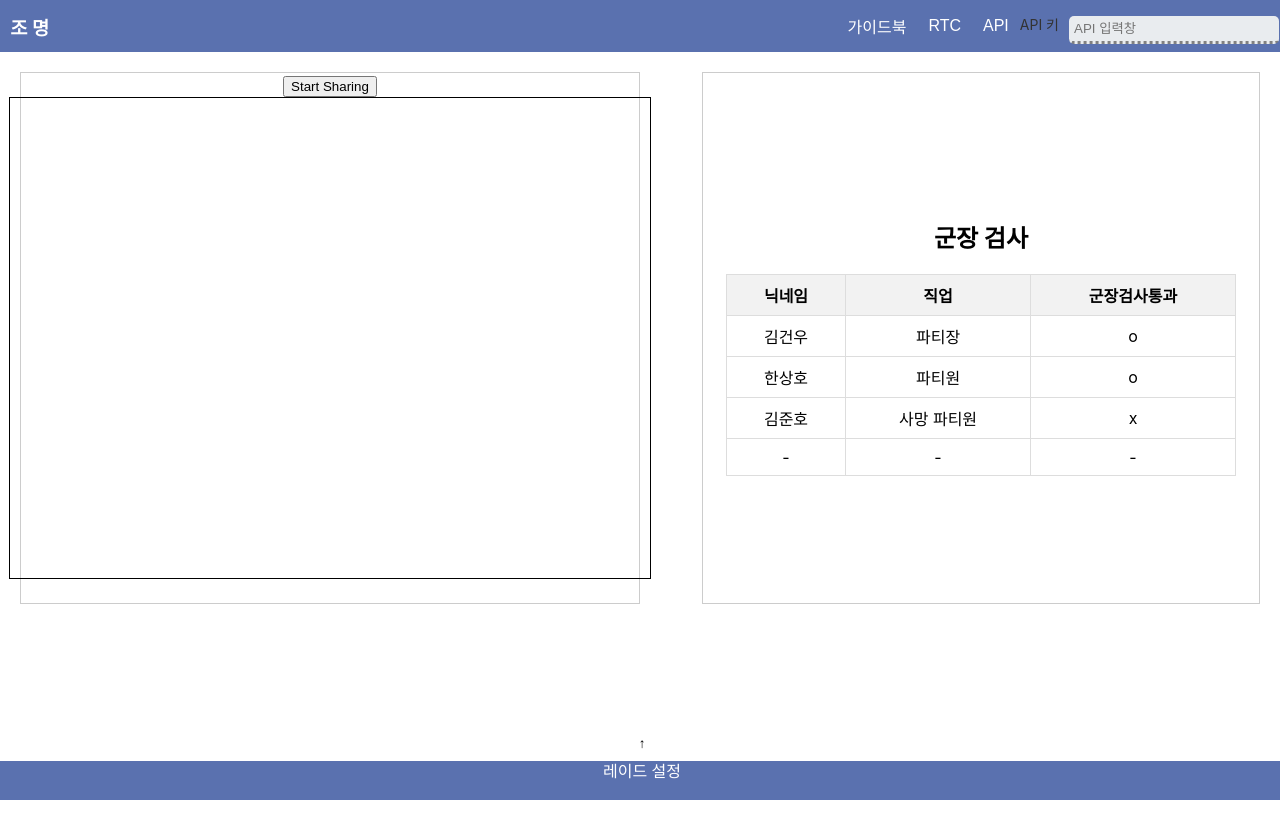
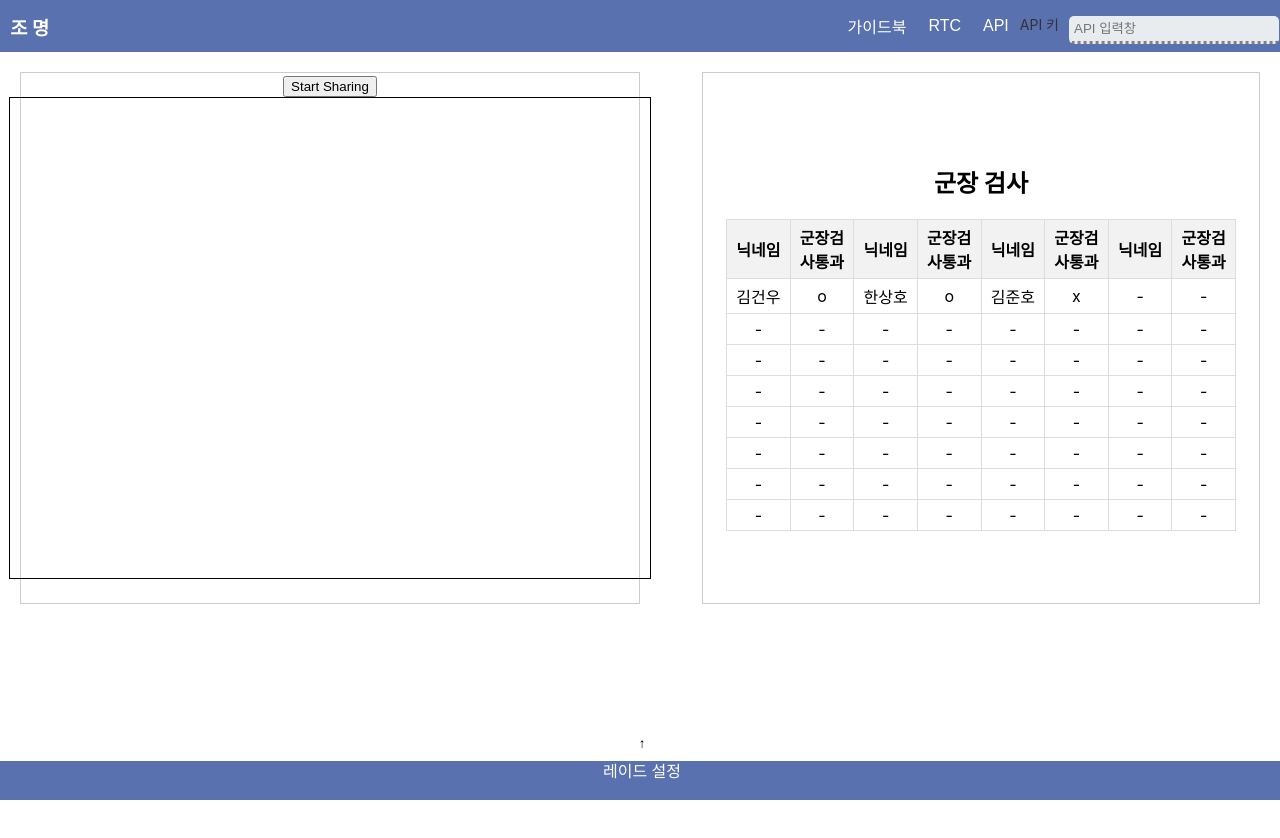
Before and after one commit to genwo123/gunjangzone, a React (Create React App) app: page / in a window 1280 px wide. Shown: the top 838 px of the page. Built offline with nearby package versions, Linux system fonts and the light colour scheme.

Commit message:
테이블 수정

```diff
--- a/src/CSS/Party.css
+++ b/src/CSS/Party.css
@@ -18,8 +18,9 @@
 
   .party-container th, .party-container td {
     border: 1px solid #ddd;
-    padding: 8px;
+    padding: 5px;
     text-align: center;
+    width : 30px;
   }
 
   .party-container th {
--- a/src/component/Party.js
+++ b/src/component/Party.js
@@ -3,10 +3,43 @@ import '../CSS/Party.css'; // 스타일 파일을 import
 
 const Party = () => {
   const members = [
-    { name: '김건우', role: '파티장', check:'o' },
-    { name: '한상호', role: '파티원', check:'o' },
-    { name: '김준호', role: '사망 파티원', check:'x' }
+    { name: '김건우', check: 'o' },
+    { name: '한상호', check: 'o' },
+    { name: '김준호', check: 'x' }
   ];
+
+  // 표의 행과 열 개수 설정
+  const rows = 8;
+  const cols = 4;
+
+  // 테이블에 들어갈 셀 수 계산
+  const totalCells = rows * cols;
+
+  // 빈 멤버 객체 생성
+  const emptyMember = { name: ' - ', check: ' - ' };
+
+  // 빈 멤버 배열 생성
+  const emptyMembers = new Array(totalCells - members.length).fill(emptyMember);
+
+  // 모든 멤버 정보를 포함하는 배열 생성
+  const allMembers = [...members, ...emptyMembers];
+
+  // 행을 렌더링하는 함수
+  const renderRows = () => {
+    let rows = [];
+    for (let i = 0; i < totalCells; i += cols) {
+      let rowCells = [];
+      for (let j = 0; j < cols; j++) {
+        const member = allMembers[i + j];
+        rowCells.push(
+          <td key={j}>{member.name}</td>,
+          <td key={j + 'check'}>{member.check}</td>
+        );
+      }
+      rows.push(<tr key={i}>{rowCells}</tr>);
+    }
+    return rows;
+  };
 
   return (
     <div className="party-container">
@@ -15,26 +48,17 @@ const Party = () => {
         <thead>
           <tr>
             <th>닉네임</th>
-            <th>직업</th>
+            <th>군장검사통과</th>
+            <th>닉네임</th>
+            <th>군장검사통과</th>
+            <th>닉네임</th>
+            <th>군장검사통과</th>
+            <th>닉네임</th>
             <th>군장검사통과</th>
           </tr>
         </thead>
         <tbody>
-          {members.map((member, index) => (
-            <tr key={index}>
-              <td>{member.name}</td>
-              <td>{member.role}</td>
-              <td> {member.check}</td>
-            </tr>
-          ))}
-          {/* 나머지 빈 행 추가 */}
-          {Array.from({ length: 4 - members.length }).map((_, index) => (
-            <tr key={`empty-${index}`}>
-              <td> - </td>
-              <td> - </td>
-              <td> - </td>
-            </tr>
-          ))}
+          {renderRows()}
         </tbody>
       </table>
     </div>
```
